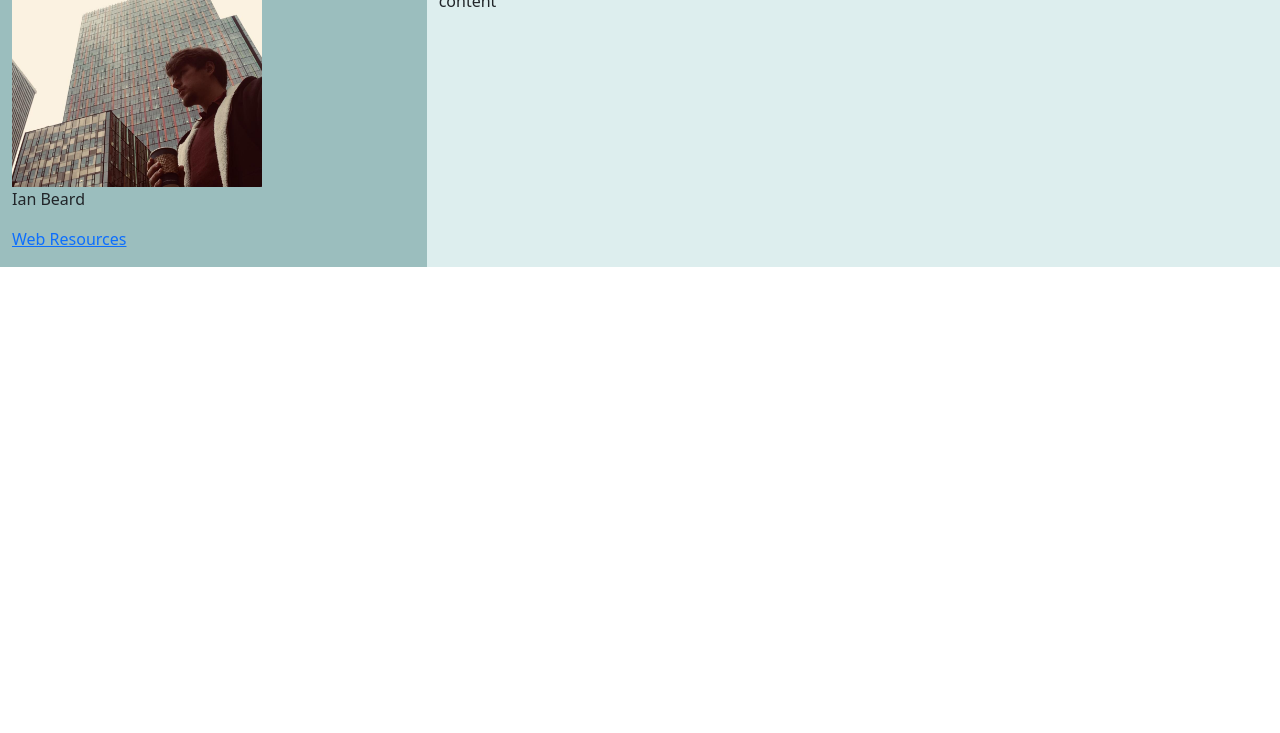
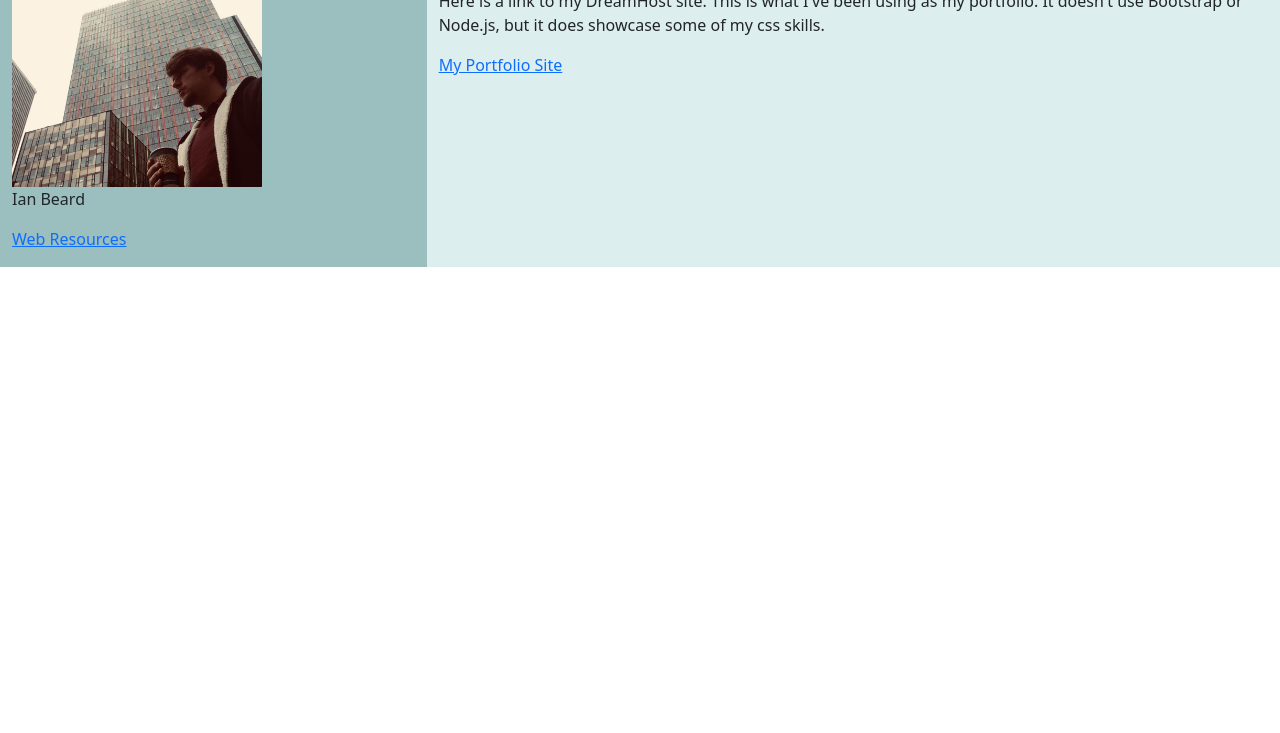
Before and after one commit to ianbeard0159/WebRoot, a plain HTML site: page index.html in a window 1280 px wide. Shown: the part 67-800 px from the top of the page. Drawn offline with nearby package versions, Linux system fonts and the light colour scheme.

Commit message:
Added content to index.html

```diff
--- a/index.html
+++ b/index.html
@@ -29,7 +29,11 @@
                         <p><a href="html/webresources.html">Web Resources</a></p>
                 </div>
                 <div id="column-b" class="col-sm-8">
-                    <p class="content">content</p>
+                    <p class="content">Here is a link to my DreamHost site. This is what
+                        I've been using as my portfolio. It doesn't use Bootstrap or
+                        Node.js, but it does showcase some of my css skills.
+                    </p>
+                    <p><a href="https://www.ianbeard0159.com/php-portfolio">My Portfolio Site</a></p>
                 </div>
             </div>
         </div>
```
